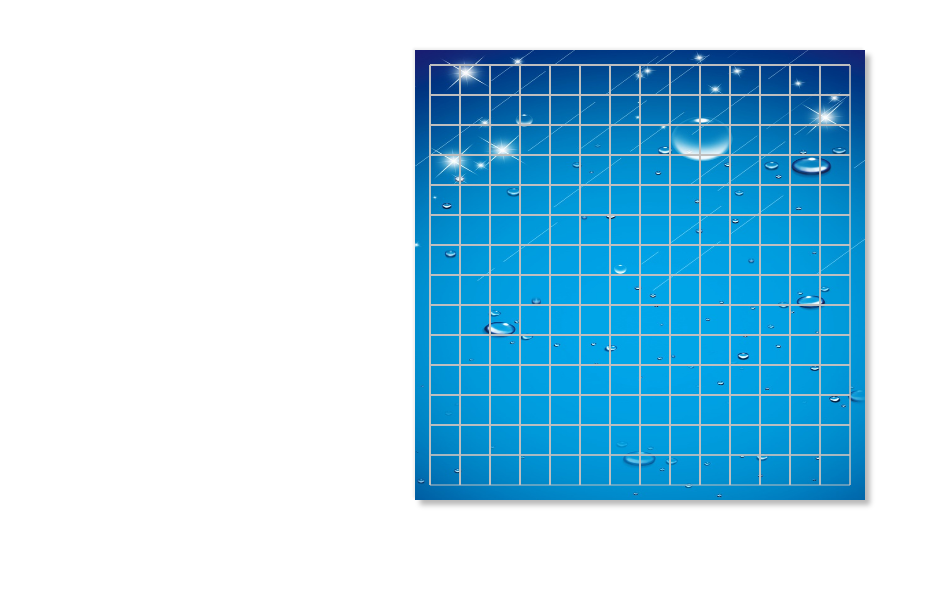
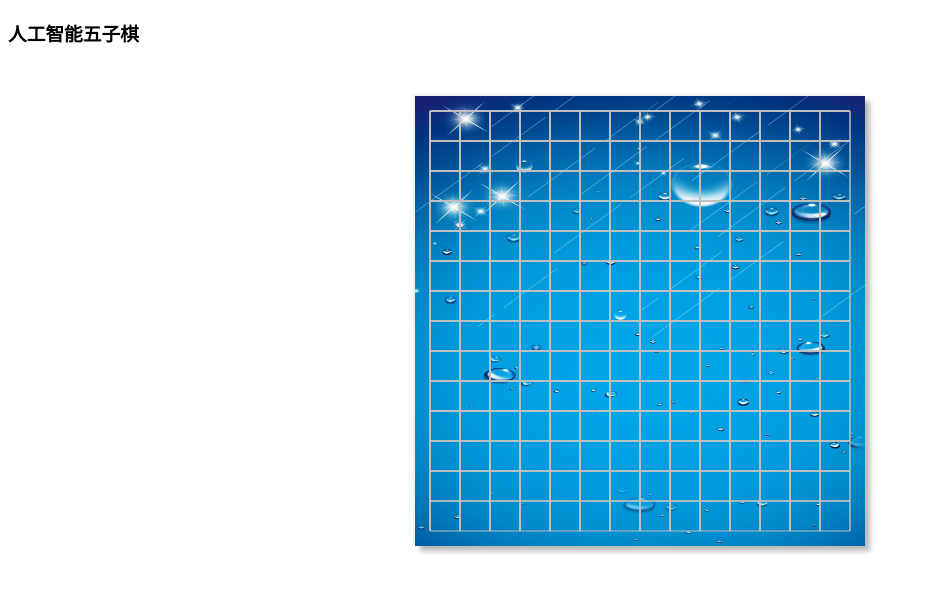
Before and after one commit to MichelleMeng/AI_5_chess, a plain HTML site: page index.html in a window 1280 px wide. Shown: the whole page, without its empty margins (0-926 px from the left). Drawn offline with Linux system fonts and the light colour scheme.

Commit message:
added a h3

```diff
--- a/index.html
+++ b/index.html
@@ -6,6 +6,7 @@
 	<link rel="stylesheet" type="text/css" href="/static/css/style.css">
 </head>
 <body>
+	<h3>人工智能五子棋</h3>
 	<canvas id="chess" width="450px" height="450px"></canvas>
 	<script type="text/javascript" src="/static/js/script.js"></script>
 </body>
```
